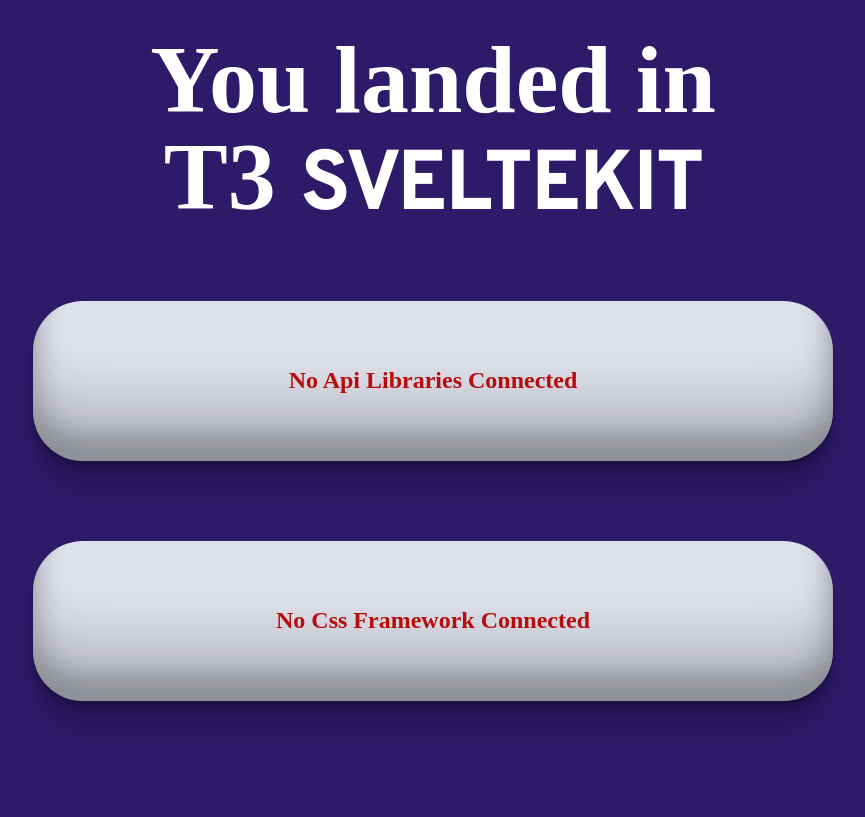
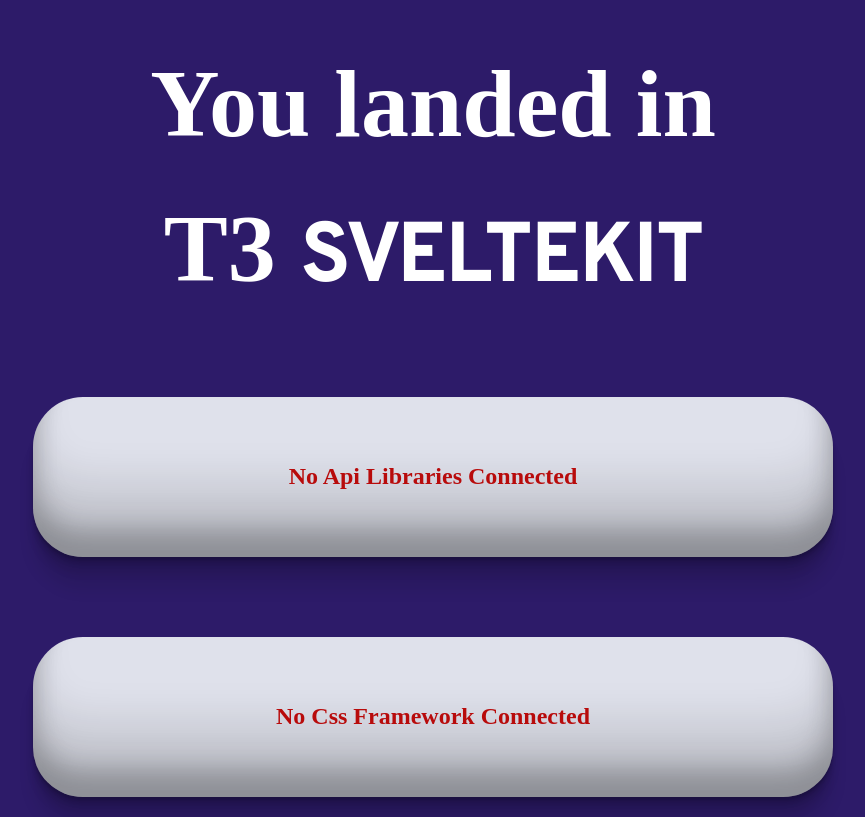
Before and after one commit to MahmoodKhalil57/neo-t3-sveltekit-scaffold, a SvelteKit app: page / in a window 1280 px wide. Shown: the whole page, without its empty margins (207-1072 px from the left). Built offline with nearby package versions, Linux system fonts and the light colour scheme.

Commit message:
fix tailwind reset line height

```diff
--- a/src/routes/(app)/(index)/+page.svelte
+++ b/src/routes/(app)/(index)/+page.svelte
@@ -28,7 +28,7 @@
 	}
 	.titleText {
 		font-size: 3rem;
-		line-height: 2rem;
+		line-height: 5rem;
 	}
 	.svelteFont {
 		font-family: 'Overpass', sans-serif;
```
